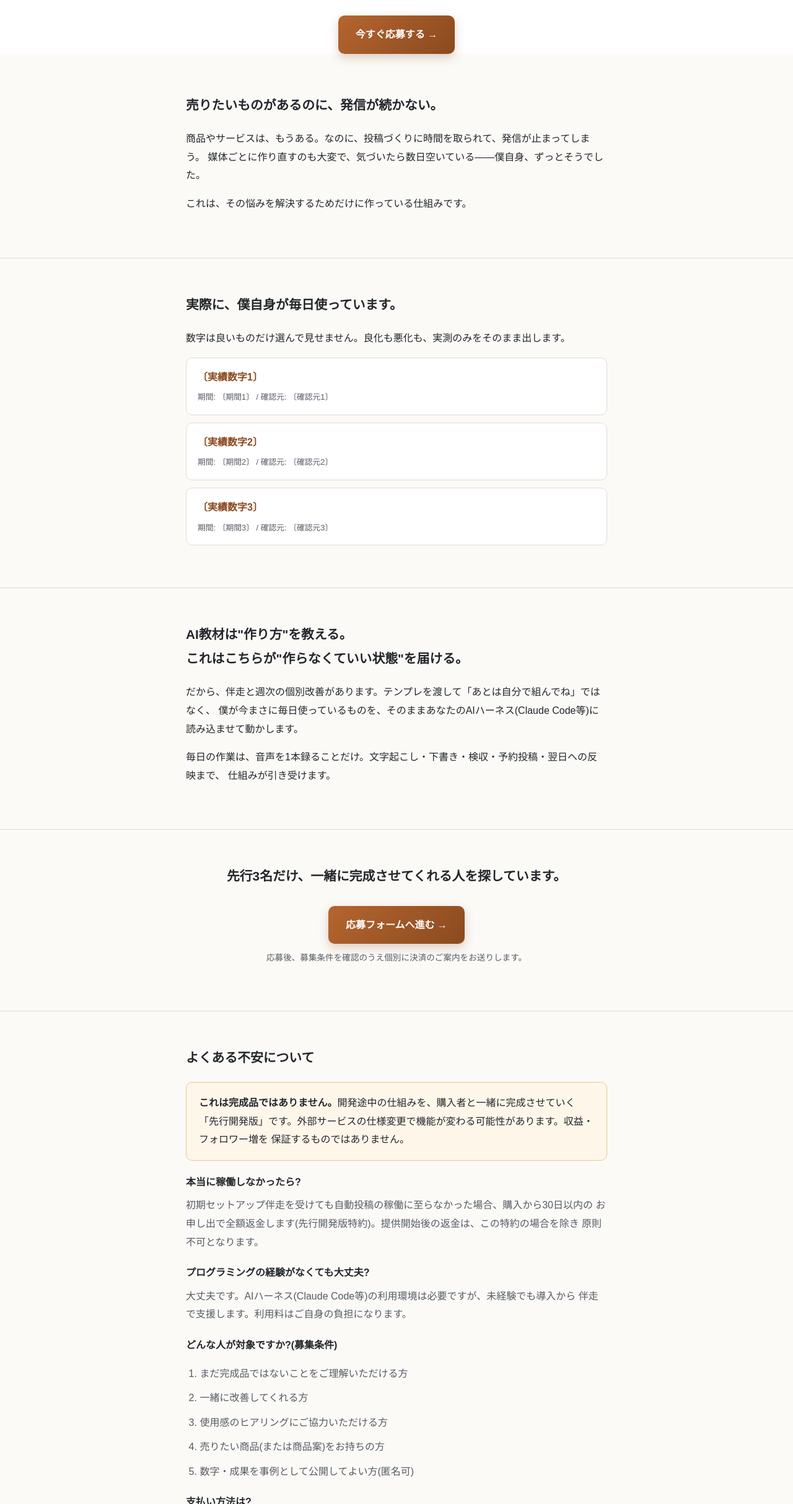
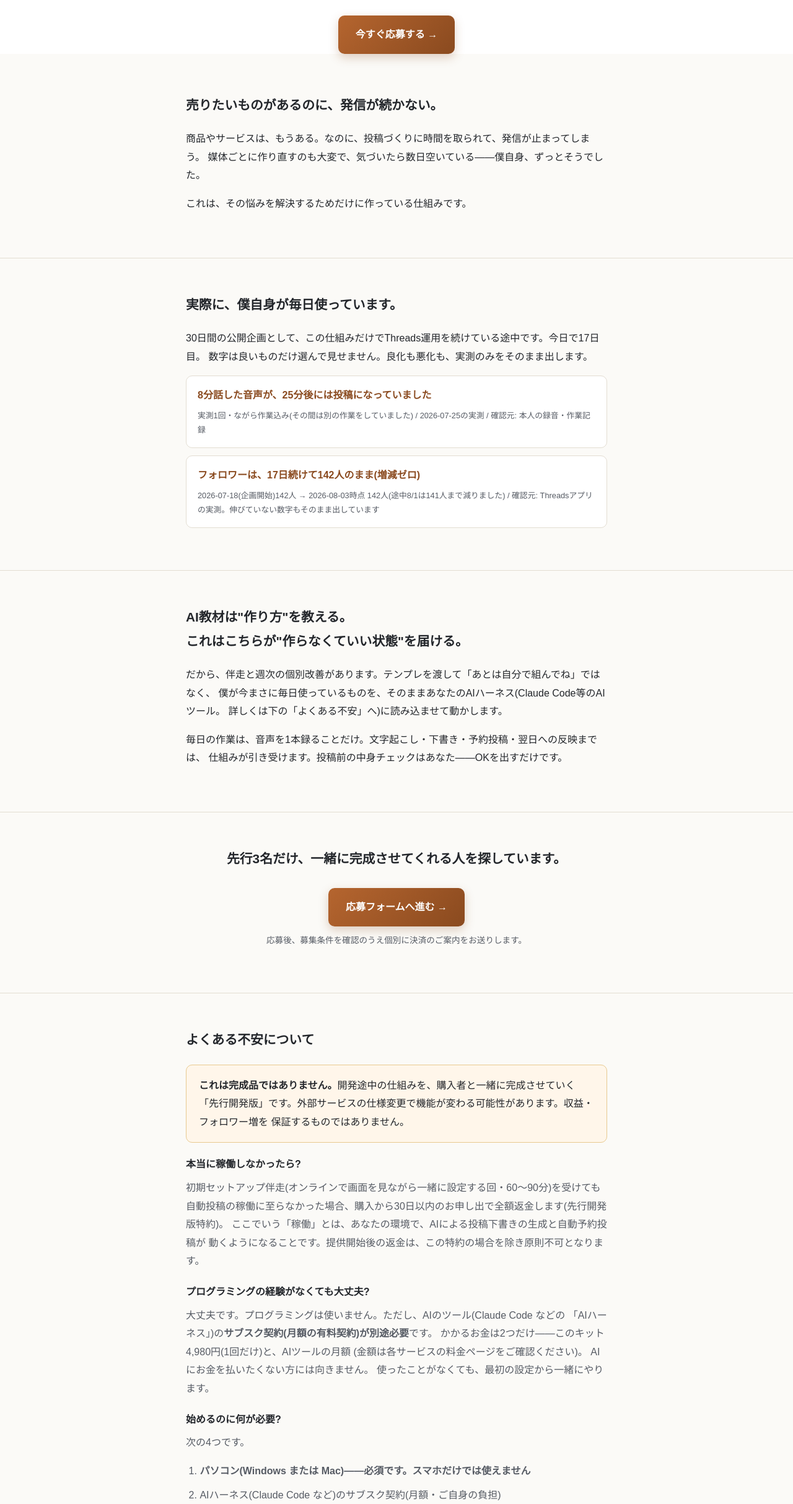
Before and after one commit to IcchanYoga/ichi-early-access, a plain HTML site: page index.html in a window 1280 px wide. Shown: the part 373-2800 px from the top of the page at 62% size. Drawn offline with Linux system fonts and the light colour scheme.

Commit message:
先行開発版LP: 検品fail 6件の修正と公開値の確定
- 商品名(title/h1)・応募フォームURL・支払方法FAQを確定値で充填
- 特商法に所在地/電話番号の開示行を追加、返金FAQに「稼働」の定義を明記
- 「仕組みが引き受ける範囲」と「投稿前の中身チェックはあなた」を分離
- 一人ユーザーテストの指摘を反映(Threads/AIハーネスの補足・平易語化・総額の構造明示)
- 実測を2件構成に確定(時短8分→25分・フォロワー142で増減ゼロ)。閲覧数は誤読回避のため不掲載
- 実日数(17日目)を記入し、noindexと下書き注記を削除

検品: editor_in_chief(2026-08-02 fail全解除) / 承認: 運営者(2026-08-03)
出典台帳: HQ_MARKETING_OS/05_products/validating/fact_ledger_lp_20260731.md

Co-Authored-By: Claude Opus 5 (1M context) <noreply@anthropic.com>

```diff
--- a/index.html
+++ b/index.html
@@ -1,13 +1,18 @@
 <!doctype html>
 <!--
-  差し替え一覧(公開前に必ず埋める。出典は HQ_MARKETING_OS の
-  05_products/validating/fact_ledger_lp_20260731.md):
-  - 〔商品名〕            … 8/1中間集計後に運営者確定(現在は仮称「音声だけThreads運用キット 先行開発版」)
-  - 〔実績数字1〕〔期間1〕〔確認元1〕(〜3) … 8/1中間集計後(fact_ledger #10)
-  - 〔応募フォームURL〕    … 運営者がGoogleフォーム作成後(application_form_questions_20260731.md使用)
-  - 〔支払方法の確定文言〕 … 8/2 決済手段(Stripe決済リンク)確定後(fact_ledger #12)
+  2026-08-02 台帳8/2追記(fail6件+一人ユーザーテスト・運営者承認済み)を反映(product_development)。
+  出典は HQ_MARKETING_OS の 05_products/validating/fact_ledger_lp_20260731.md。
 
-  未確定のまま残っている創作性の高い文言(共感パートの言い回し等)は
+  2026-08-02 editor_in_chiefの実物再確認でfail 6件を全解除。
+  2026-08-03 実日数(17日目)記入・実測2を当日値(フォロワー142・増減ゼロ)へ差し替え・
+  noindex/下書き注記を削除し、運営者の最終承認をもって公開。
+
+  更新するとき:
+  - 実測の数字は必ずThreadsアプリ等の実測値に差し替え、期間と確認元を併記する(創作禁止)
+  - 実日数はDay 1=2026-07-18起点で数え直す
+  - 決済リンク(Stripe)は応募者へ個別送付するため、このページには載せない
+
+  未確定のまま残っている創作性の高い文言(ヘッダーコピー・共感パートの言い回し)は
   「hq_marketer/運営者確認要」とコメントで明記している。価格・返金条件・
   特商法・募集条件5点・差別化の言い切り文は確定済み事実のため直書き。
 -->
@@ -15,8 +20,7 @@
 <head>
 <meta charset="utf-8">
 <meta name="viewport" content="width=device-width, initial-scale=1">
-<meta name="robots" content="noindex">
-<title>〔商品名〕(先行開発版)</title>
+<title>音声だけThreads運用キット(先行開発版)</title>
 <style>
   :root {
     --ink: #23262b;
@@ -132,13 +136,13 @@
 <header class="hero">
   <div class="wrap">
     <span class="kicker">先行開発版・3名限定</span>
-    <h1>〔商品名〕<br>音声を録るだけで、Threadsの発信が毎日仕組みで回り続ける。</h1>
+    <h1>音声だけThreads運用キット(先行開発版)<br>音声を録るだけで、Threadsの発信が毎日仕組みで回り続ける。</h1>
     <!-- hq_marketer/運営者確認要: ヘッダーコピーの言い回し。企画書の「商品の一言」をたたき台にした -->
-    <p>私が毎日実際に使っている仕組みそのものを、開発途中のまま3名だけに渡し、一緒に完成させます。</p>
+    <p>僕が毎日実際に使っている仕組みそのものを、開発途中のまま3名だけに渡し、一緒に完成させます。</p>
     <p class="price-line">4,980円(税込)</p>
     <p class="price-sub">先行3名限定(状況により追加2名)。事例が出たら9,800円、安定後は19,800円へ値上げ予定。</p>
     <div class="cta-row">
-      <a class="cta-btn" href="〔応募フォームURL〕" target="_blank" rel="noopener">今すぐ応募する →</a>
+      <a class="cta-btn" href="https://forms.gle/DJ1vVmgrXaBVJjyk9" target="_blank" rel="noopener">今すぐ応募する →</a>
     </div>
   </div>
 </header>
@@ -159,21 +163,22 @@
 <section>
   <div class="wrap">
     <h2>実際に、僕自身が毎日使っています。</h2>
-    <p>数字は良いものだけ選んで見せません。良化も悪化も、実測のみをそのまま出します。</p>
+    <!-- 実日数はDay 1=2026-07-18起点。公開日がずれたら数え直す(8/3公開=17日目) -->
+    <p>30日間の公開企画として、この仕組みだけでThreads運用を続けている途中です。今日で17日目。
+      数字は良いものだけ選んで見せません。良化も悪化も、実測のみをそのまま出します。</p>
     <ul class="fact-list">
       <li>
-        <span class="fact-num">〔実績数字1〕</span>
-        <div class="fact-meta">期間: 〔期間1〕 / 確認元: 〔確認元1〕</div>
+        <span class="fact-num">8分話した音声が、25分後には投稿になっていました</span>
+        <div class="fact-meta">実測1回・ながら作業込み(その間は別の作業をしていました) / 2026-07-25の実測 / 確認元: 本人の録音・作業記録</div>
       </li>
+      <!-- 実測2: 2026-08-03のThreadsアプリ実測(運営者確認)。値を更新するときはここを差し替える(台帳#10) -->
       <li>
-        <span class="fact-num">〔実績数字2〕</span>
-        <div class="fact-meta">期間: 〔期間2〕 / 確認元: 〔確認元2〕</div>
-      </li>
-      <li>
-        <span class="fact-num">〔実績数字3〕</span>
-        <div class="fact-meta">期間: 〔期間3〕 / 確認元: 〔確認元3〕</div>
+        <span class="fact-num">フォロワーは、17日続けて142人のまま(増減ゼロ)</span>
+        <div class="fact-meta">2026-07-18(企画開始)142人 → 2026-08-03時点 142人(途中8/1は141人まで減りました) / 確認元: Threadsアプリの実測。伸びていない数字もそのまま出しています</div>
       </li>
     </ul>
+    <!-- 実測3の枠は空のまま公開しないため削除(台帳8/2追記warn)。閲覧数は期間による誤読リスクがあるため
+         不使用の起案(実測1=時短+実測2=フォロワーの2件構成)。最終判断は運営者 -->
   </div>
 </section>
 
@@ -182,9 +187,10 @@
   <div class="wrap">
     <h2>AI教材は"作り方"を教える。<br>これはこちらが"作らなくていい状態"を届ける。</h2>
     <p>だから、伴走と週次の個別改善があります。テンプレを渡して「あとは自分で組んでね」ではなく、
-      僕が今まさに毎日使っているものを、そのままあなたのAIハーネス(Claude Code等)に読み込ませて動かします。</p>
-    <p>毎日の作業は、音声を1本録ることだけ。文字起こし・下書き・検収・予約投稿・翌日への反映まで、
-      仕組みが引き受けます。</p>
+      僕が今まさに毎日使っているものを、そのままあなたのAIハーネス(Claude Code等のAIツール。
+      詳しくは下の「よくある不安」へ)に読み込ませて動かします。</p>
+    <p>毎日の作業は、音声を1本録ることだけ。文字起こし・下書き・予約投稿・翌日への反映までは、
+      仕組みが引き受けます。投稿前の中身チェックはあなた——OKを出すだけです。</p>
   </div>
 </section>
 
@@ -193,7 +199,7 @@
   <div class="wrap" style="text-align:center;">
     <h2>先行3名だけ、一緒に完成させてくれる人を探しています。</h2>
     <div class="cta-row">
-      <a class="cta-btn" href="〔応募フォームURL〕" target="_blank" rel="noopener">応募フォームへ進む →</a>
+      <a class="cta-btn" href="https://forms.gle/DJ1vVmgrXaBVJjyk9" target="_blank" rel="noopener">応募フォームへ進む →</a>
     </div>
     <p class="cta-note">応募後、募集条件を確認のうえ個別に決済のご案内をお送りします。</p>
   </div>
@@ -212,13 +218,28 @@
 
     <dl class="faq">
       <dt>本当に稼働しなかったら?</dt>
-      <dd>初期セットアップ伴走を受けても自動投稿の稼働に至らなかった場合、購入から30日以内の
-        お申し出で全額返金します(先行開発版特約)。提供開始後の返金は、この特約の場合を除き
-        原則不可となります。</dd>
+      <dd>初期セットアップ伴走(オンラインで画面を見ながら一緒に設定する回・60〜90分)を受けても
+        自動投稿の稼働に至らなかった場合、購入から30日以内のお申し出で全額返金します(先行開発版特約)。
+        ここでいう「稼働」とは、あなたの環境で、AIによる投稿下書きの生成と自動予約投稿が
+        動くようになることです。提供開始後の返金は、この特約の場合を除き原則不可となります。</dd>
 
       <dt>プログラミングの経験がなくても大丈夫?</dt>
-      <dd>大丈夫です。AIハーネス(Claude Code等)の利用環境は必要ですが、未経験でも導入から
-        伴走で支援します。利用料はご自身の負担になります。</dd>
+      <dd>大丈夫です。プログラミングは使いません。ただし、AIのツール(Claude Code などの
+        「AIハーネス」)の<strong>サブスク契約(月額の有料契約)が別途必要</strong>です。
+        かかるお金は2つだけ——このキット4,980円(1回だけ)と、AIツールの月額
+        (金額は各サービスの料金ページをご確認ください)。
+        AIにお金を払いたくない方には向きません。
+        使ったことがなくても、最初の設定から一緒にやります。</dd>
+
+      <dt>始めるのに何が必要?</dt>
+      <dd>次の4つです。
+        <ol class="conditions">
+          <li><strong>パソコン(Windows または Mac)——必須です。スマホだけでは使えません</strong></li>
+          <li>AIハーネス(Claude Code など)のサブスク契約(月額・ご自身の負担)</li>
+          <li>Googleアカウント(無料)</li>
+          <li>Threadsアカウント(無料。Instagramのアカウントがあれば数分で作れます)</li>
+        </ol>
+        毎日の録音は、いつものスマホでOKです。</dd>
 
       <dt>どんな人が対象ですか?(募集条件)</dt>
       <dd>
@@ -232,7 +253,9 @@
       </dd>
 
       <dt>支払い方法は?</dt>
-      <dd>〔支払方法の確定文言〕</dd>
+      <dd>クレジットカード決済(Stripe。JCB・Visa・Mastercard・American Express等)です。
+        応募フォームでの条件確認後、条件を満たす方へ個別に決済リンクをご案内し、
+        お支払いをもって購入確定となります。決済画面・カード明細には「ICHIMALMAG」と表示されます。</dd>
     </dl>
   </div>
 </section>
@@ -244,16 +267,15 @@
     <table>
       <tr><th>販売事業者</th><td>立木雄一朗</td></tr>
       <tr><th>連絡先</th><td>t.yurayura@gmail.com</td></tr>
+      <tr><th>所在地・電話番号</th><td>ご請求があった場合、遅滞なく開示します</td></tr>
       <tr><th>販売価格</th><td>4,980円(税込)</td></tr>
-      <tr><th>商品代金以外の必要料金</th><td>なし(通信費・生成AI利用料は購入者負担)</td></tr>
-      <tr><th>支払方法・支払時期</th><td>〔支払方法の確定文言〕</td></tr>
+      <tr><th>商品代金以外の必要料金</th><td>AIハーネス(Claude Code等)のサブスク契約料(月額・別途・購入者負担)、通信費</td></tr>
+      <tr><th>動作環境</th><td>パソコン(Windows または Mac)必須・AIハーネス(Claude Code等)のサブスク契約・Googleアカウント・Threadsアカウント</td></tr>
+      <tr><th>支払方法・支払時期</th><td>クレジットカード決済(Stripe。JCB・Visa・Mastercard・American Express等)。応募フォームでの条件確認後、条件を満たす方へ個別に決済リンクをご案内し、お支払いをもって購入確定となります。決済画面・カード明細には「ICHIMALMAG」と表示されます</td></tr>
       <tr><th>提供時期</th><td>決済確認後3日以内にコミュニティ招待と初回ヒアリング日程をご案内します</td></tr>
       <tr><th>返品・返金</th><td>デジタルコンテンツ+役務の性質上、提供開始後の返金は原則不可。
         先行開発版特約(稼働に至らなかった場合の30日以内全額返金)は上記のとおりです。</td></tr>
     </table>
-    <p style="margin-top:24px; font-size:0.75rem; color:#8f8778;">
-      このページは検品前の下書きです(&lt;meta name="robots" content="noindex"&gt;)。
-    </p>
   </div>
 </footer>
 
```
